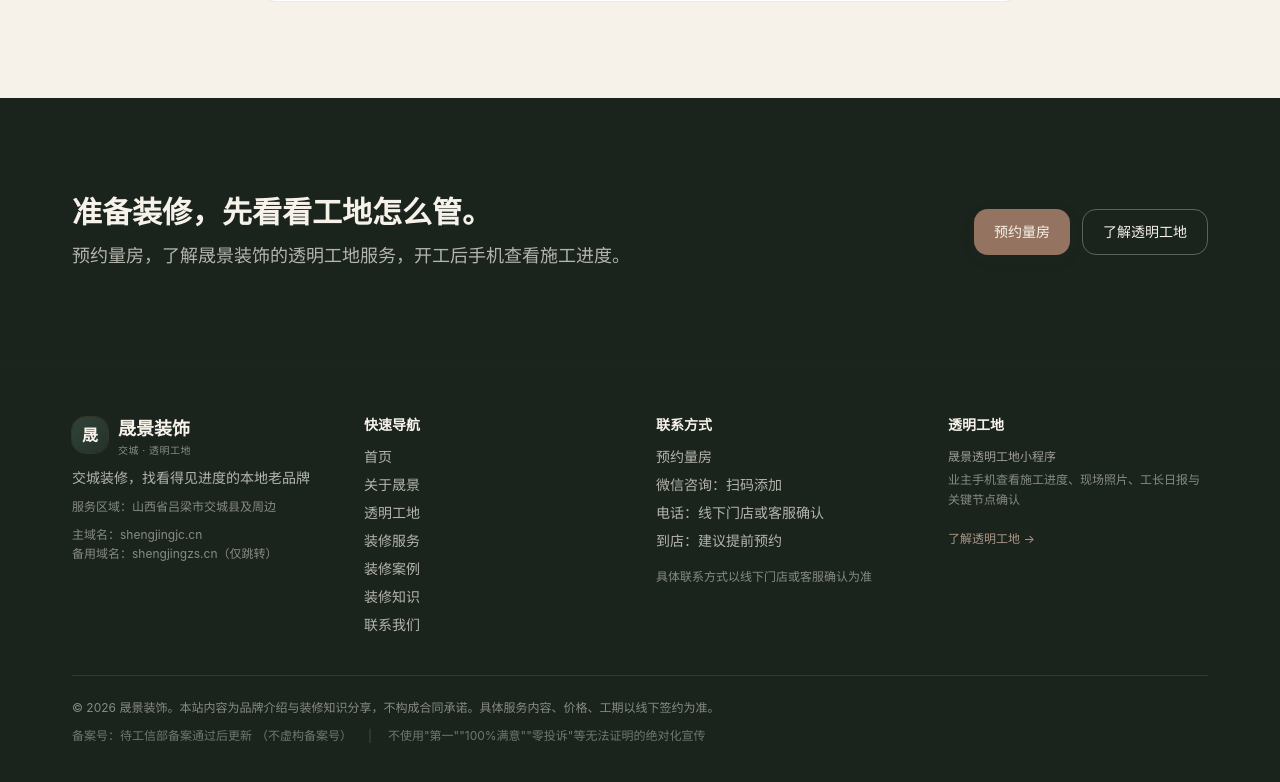
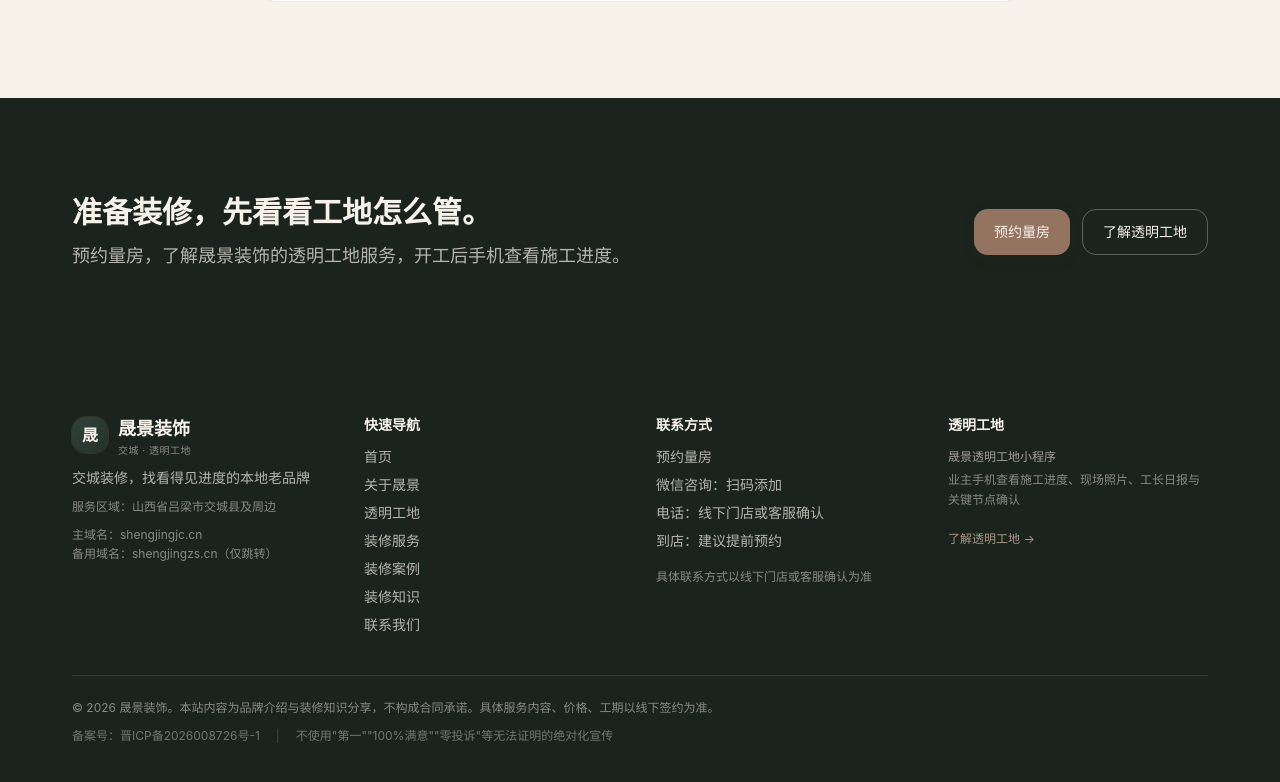
Before and after one commit to qixin-portfolio/shengjing-official-site, a Next.js app: page / in a window 1280 px wide. Shown: the part 3574-4356 px from the top of the page. Built offline with nearby package versions, Linux system fonts and the light colour scheme.

Commit message:
fix: update ICP filing number

```diff
--- a/components/site-footer.tsx
+++ b/components/site-footer.tsx
@@ -94,10 +94,7 @@ export function SiteFooter() {
             © {year} {siteConfig.name}。本站内容为品牌介绍与装修知识分享，不构成合同承诺。具体服务内容、价格、工期以线下签约为准。
           </p>
           <div className="mt-3 flex flex-col gap-2 text-xs text-cream/40 sm:flex-row sm:items-center sm:gap-4">
-            <span>
-              备案号：待工信部备案通过后更新
-              <span className="ml-1">（不虚构备案号）</span>
-            </span>
+            <span>备案号：晋ICP备2026008726号-1</span>
             <span className="hidden sm:inline text-cream/20">|</span>
             <span>
               不使用"第一""100%满意""零投诉"等无法证明的绝对化宣传
```
Also changed, not shown: public/llms.txt.
